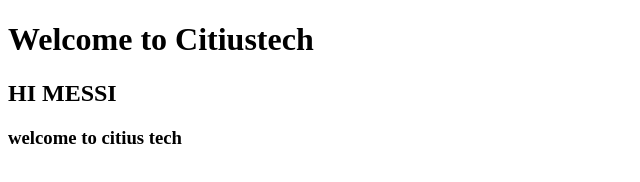
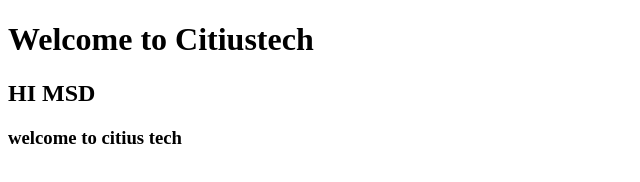
Before and after one commit to AjayMG12/trainingproject, a plain HTML site: page index.html in a window 1280 px wide. Shown: the full height of the page, 0-640 px from the left. Drawn offline with Linux system fonts and the light colour scheme.

Commit message:
Update index.html

```diff
--- a/index.html
+++ b/index.html
@@ -8,7 +8,7 @@
 </head>
 <body>
     <h1>Welcome to Citiustech</h1>
-    <h2> HI MESSI</h2>
+    <h2> HI MSD</h2>
     <h3> welcome to citius tech </h3>
 </body>
 </html>
```
